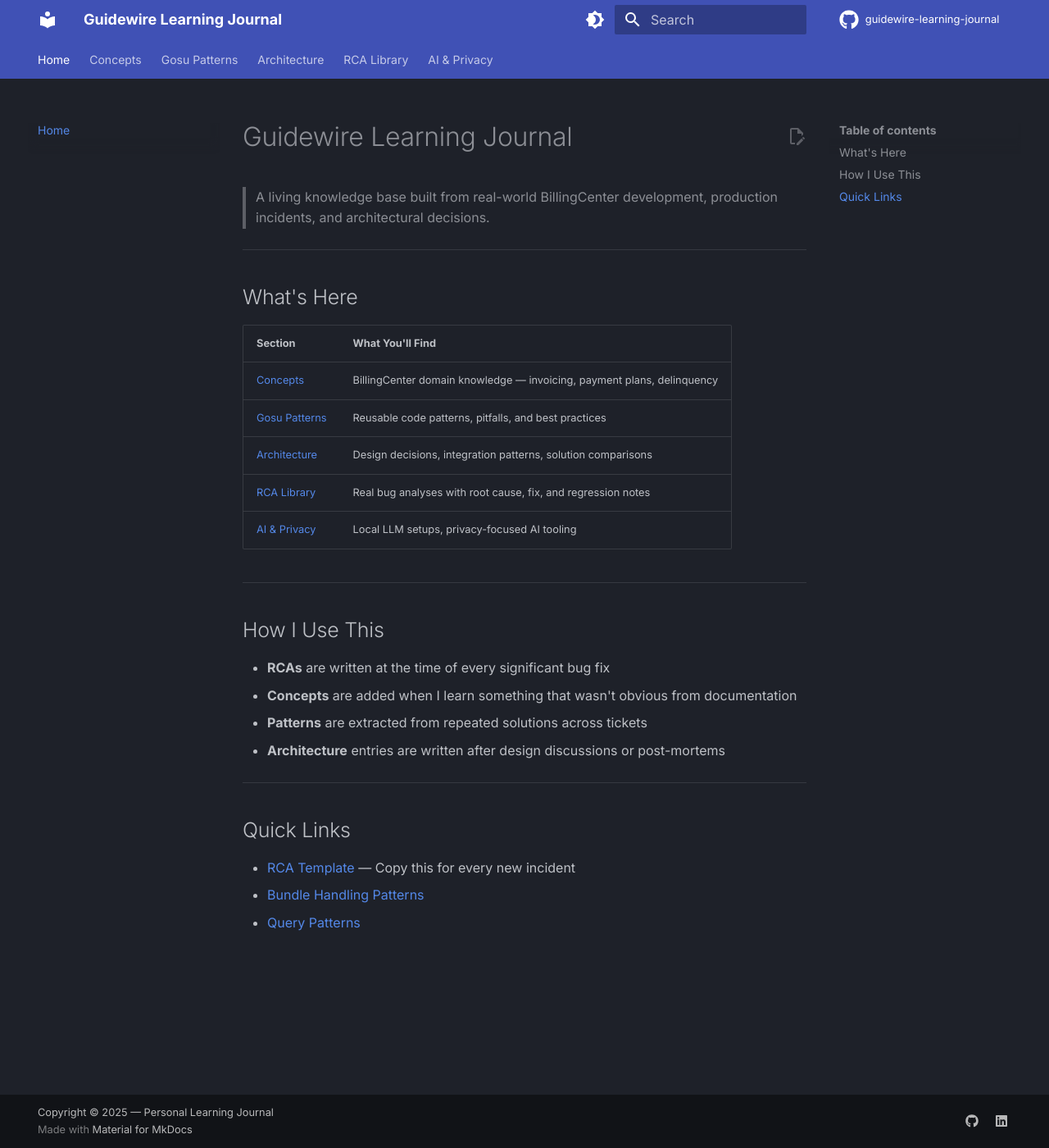
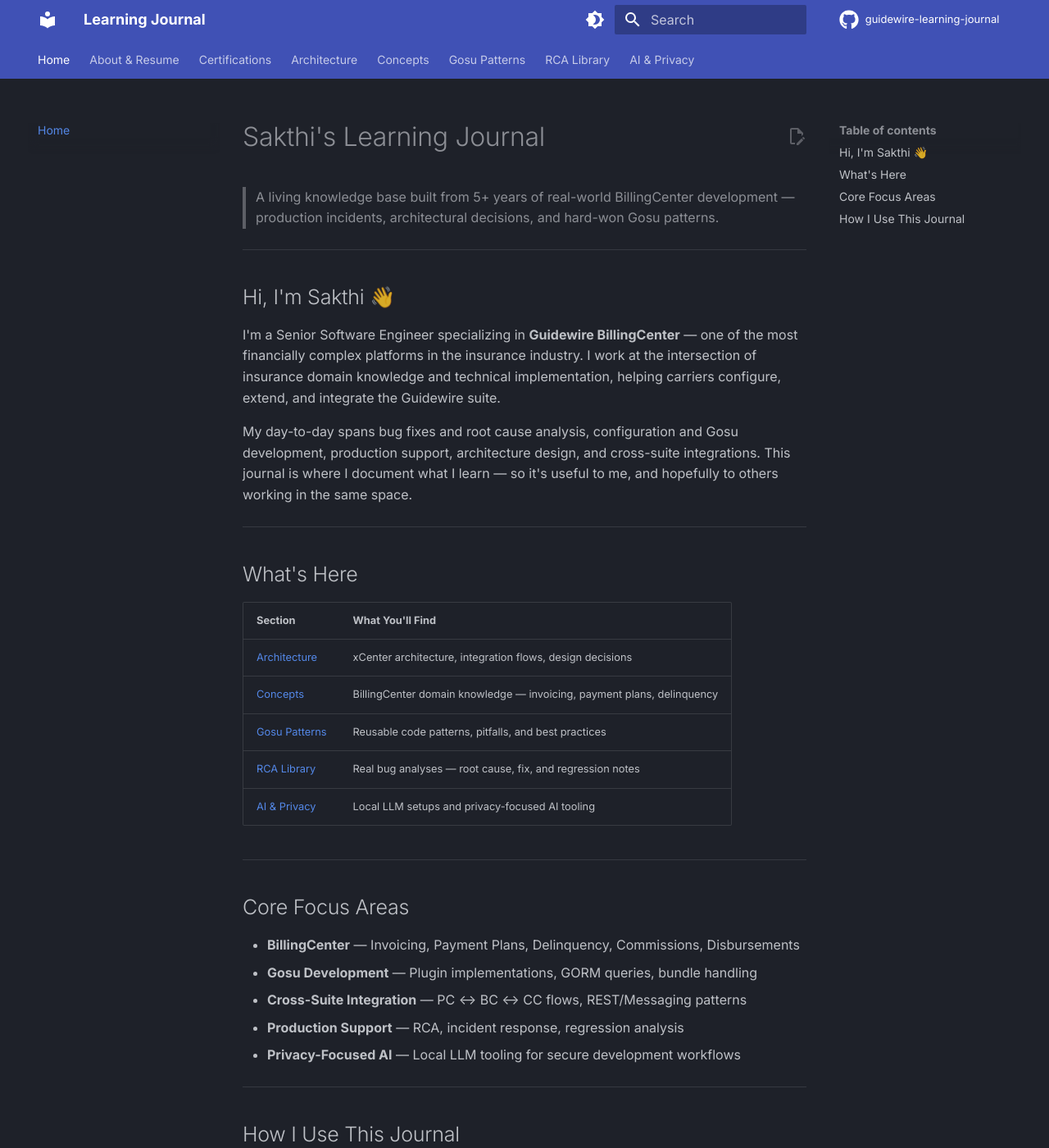
Before and after one commit to Sakthi-S99/guidewire-learning-journal, an MkDocs documentation site: the page built from docs/index.md, in a window 1280 px wide and 1400 px high. Shown: the whole window at 82% size. Built offline with MkDocs 1.6.1 and Material for MkDocs 9.7.7, drawn with Linux system fonts in a browser that asks for light colours; comment, search, counter and statistics services are not loaded; some of the changed text lies outside the part shown.

Commit message:
Added a clean Home and About me page

```diff
--- a/docs/index.md
+++ b/docs/index.md
@@ -1,6 +1,14 @@
-# Guidewire Learning Journal
+# Sakthi's Learning Journal
 
-> A living knowledge base built from real-world BillingCenter development, production incidents, and architectural decisions.
+> A living knowledge base built from 5+ years of real-world BillingCenter development — production incidents, architectural decisions, and hard-won Gosu patterns.
+
+---
+
+## Hi, I'm Sakthi 👋
+
+I'm a Senior Software Engineer specializing in **Guidewire BillingCenter** — one of the most financially complex platforms in the insurance industry. I work at the intersection of insurance domain knowledge and technical implementation, helping carriers configure, extend, and integrate the Guidewire suite.
+
+My day-to-day spans bug fixes and root cause analysis, configuration and Gosu development, production support, architecture design, and cross-suite integrations. This journal is where I document what I learn — so it's useful to me, and hopefully to others working in the same space.
 
 ---
 
@@ -8,25 +16,31 @@
 
 | Section | What You'll Find |
 |---|---|
+| [Architecture](architecture/index.md) | xCenter architecture, integration flows, design decisions |
 | [Concepts](concepts/index.md) | BillingCenter domain knowledge — invoicing, payment plans, delinquency |
 | [Gosu Patterns](gosu-patterns/index.md) | Reusable code patterns, pitfalls, and best practices |
-| [Architecture](architecture/index.md) | Design decisions, integration patterns, solution comparisons |
-| [RCA Library](rca-library/index.md) | Real bug analyses with root cause, fix, and regression notes |
-| [AI & Privacy](ai-privacy/index.md) | Local LLM setups, privacy-focused AI tooling |
+| [RCA Library](rca-library/index.md) | Real bug analyses — root cause, fix, and regression notes |
+| [AI & Privacy](ai-privacy/index.md) | Local LLM setups and privacy-focused AI tooling |
 
 ---
 
-## How I Use This
+## Core Focus Areas
 
-- **RCAs** are written at the time of every significant bug fix
-- **Concepts** are added when I learn something that wasn't obvious from documentation
+- **BillingCenter** — Invoicing, Payment Plans, Delinquency, Commissions, Disbursements
+- **Gosu Development** — Plugin implementations, GORM queries, bundle handling
+- **Cross-Suite Integration** — PC ↔ BC ↔ CC flows, REST/Messaging patterns
+- **Production Support** — RCA, incident response, regression analysis
+- **Privacy-Focused AI** — Local LLM tooling for secure development workflows
+
+---
+
+## How I Use This Journal
+
+- **RCAs** are written at the time of every significant bug fix or production incident
+- **Concepts** are added when I learn something not obvious from documentation
 - **Patterns** are extracted from repeated solutions across tickets
 - **Architecture** entries are written after design discussions or post-mortems
 
 ---
 
-## Quick Links
-
-- [RCA Template](rca-library/template.md) — Copy this for every new incident
-- [Bundle Handling Patterns](gosu-patterns/bundle-handling.md)
-- [Query Patterns](gosu-patterns/query-patterns.md)
+*Want to connect? Find me on [GitHub](https://github.com/Sakthi-S99) or see my [About page](about.md).*
--- a/mkdocs.yml
+++ b/mkdocs.yml
@@ -1,4 +1,4 @@
-site_name: Guidewire Learning Journal
+site_name: Learning Journal
 site_description: Personal knowledge base — BillingCenter, Gosu, Architecture & AI
 site_author: Sakthivel S
 site_url: https://Sakthi-S99.github.io/guidewire-learning-journal/
@@ -61,6 +61,12 @@
 
 nav:
   - Home: index.md
+  - About & Resume: about.md
+  - Certifications: certifications.md
+  - Architecture:
+    - Overview: architecture/index.md
+    - Design Decisions: architecture/design-decisions/index.md
+    - Integration Patterns: architecture/integration-patterns/index.md
   - Concepts:
     - Overview: concepts/index.md
     - Invoicing: concepts/invoicing/index.md
@@ -72,10 +78,6 @@
     - Bundle Handling: gosu-patterns/bundle-handling.md
     - Query Patterns: gosu-patterns/query-patterns.md
     - Common Pitfalls: gosu-patterns/common-pitfalls.md
-  - Architecture:
-    - Overview: architecture/index.md
-    - Design Decisions: architecture/design-decisions/index.md
-    - Integration Patterns: architecture/integration-patterns/index.md
   - RCA Library:
     - Overview: rca-library/index.md
     - Template: rca-library/template.md
@@ -87,6 +89,6 @@
     - icon: fontawesome/brands/github
       link: https://github.com/Sakthi-S99
     - icon: fontawesome/brands/linkedin
-      link: www.linkedin.com/in/sakthi-s99
+      link: https://linkedin.com/in/Sakthi-S99
 
 copyright: Copyright &copy; 2025 — Personal Learning Journal
```
Also changed, not shown: CLAUDE.md (added, +34 -0 lines), README.md (+1 -1 lines), docs/about.md (added, +131 -0 lines), docs/certifications.md (added, +73 -0 lines), 2 other files.
